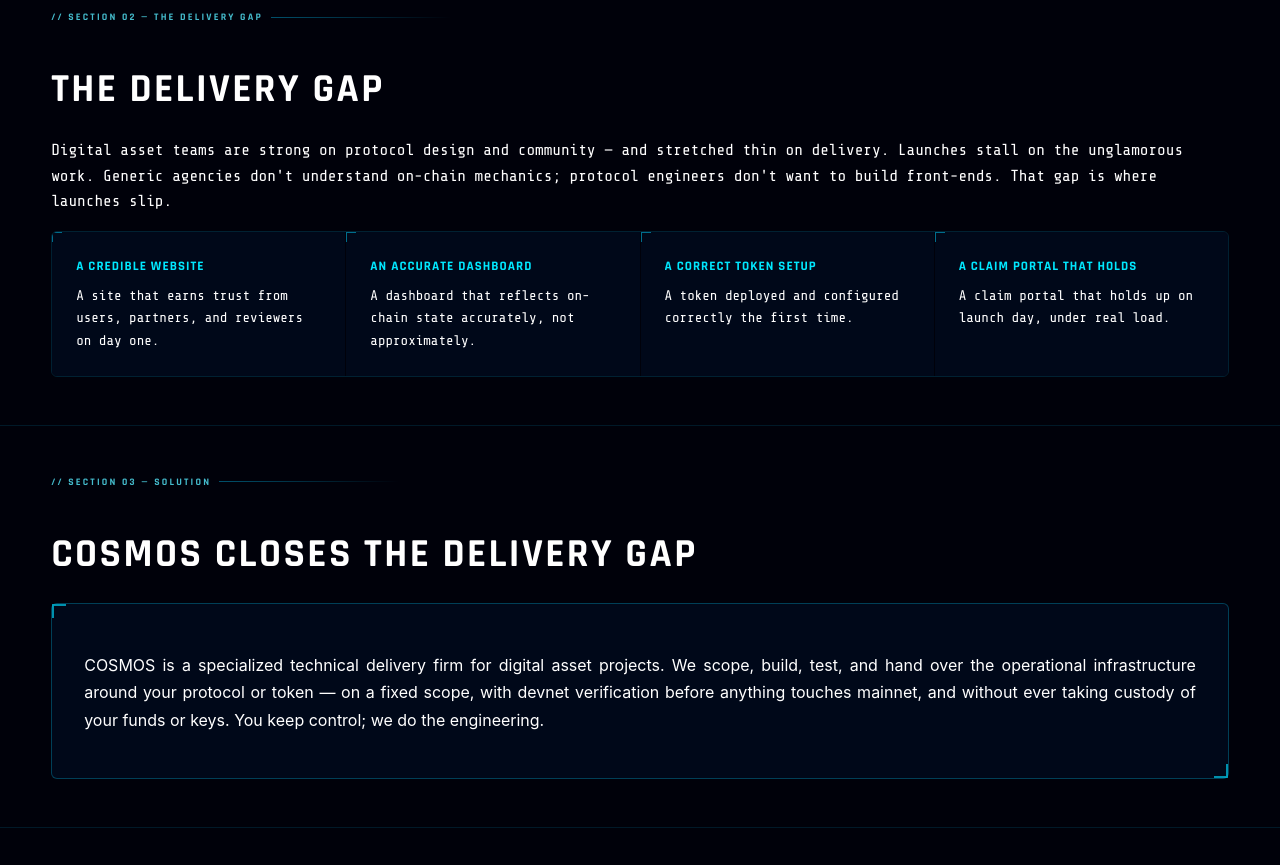
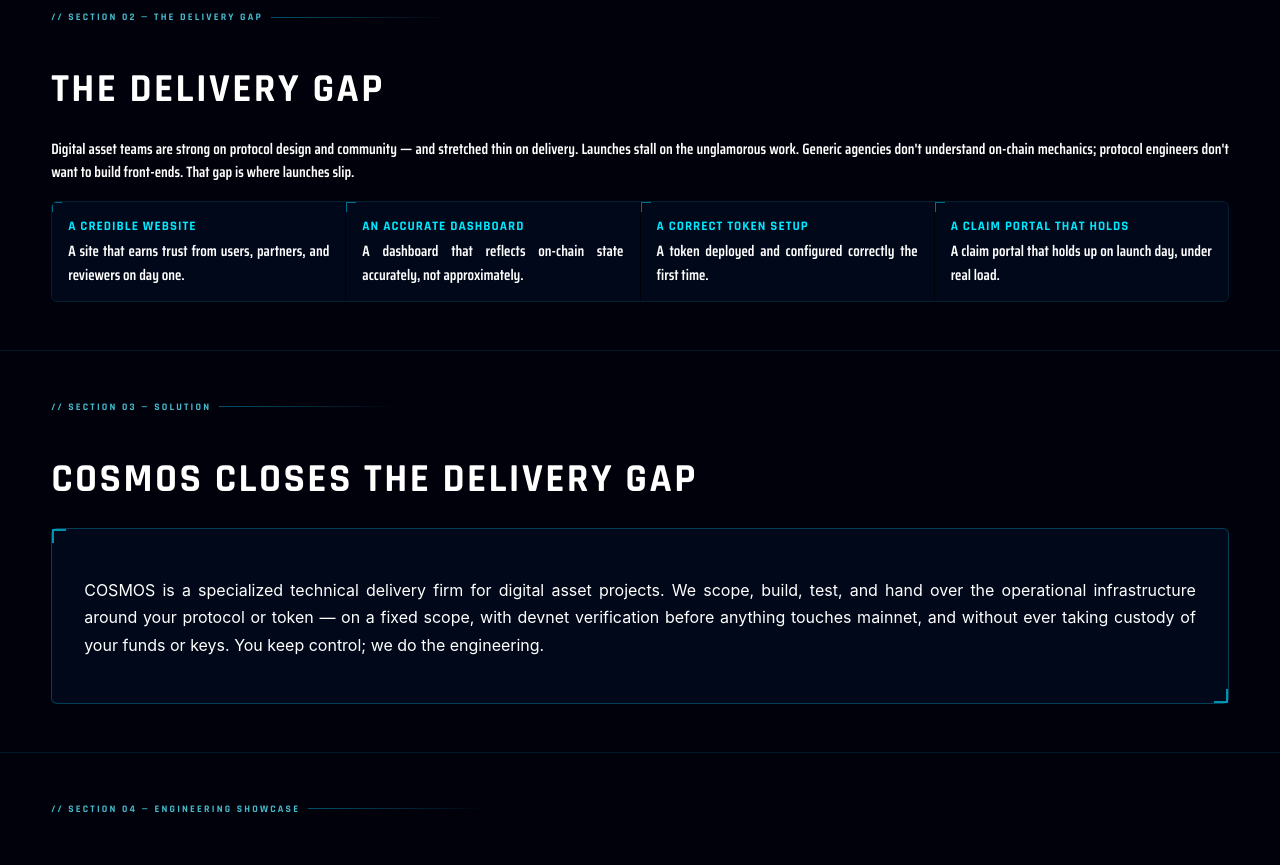
Before and after one commit to cosmosledgerlabs/cosmosledgerlabs-website, a Next.js app: page / in a window 1280 px wide. Shown: the part 840-1705 px from the top of the page. Built offline with nearby package versions, Linux system fonts and the light colour scheme; no server answers.

Commit message:
Refactor section body and card styles
Updated section body and card styles for better layout.

```diff
--- a/components/Sections.js
+++ b/components/Sections.js
@@ -17,13 +17,13 @@ export function Problem() {
     <section className={styles.section} id="problem">
       <div className="sec-tag">{L({ en: '// SECTION 02 — THE DELIVERY GAP', zh: '// 第 02 節 — 交付缺口' })} <div className="sec-tag-line"/></div>
       <h2 className={styles.secTitle}>{L({ en: 'THE DELIVERY GAP', zh: '交付缺口' })}</h2>
-      <p className={styles.secBody}>{L({
+      <p className={`${styles.secBody} ${styles.gapProse}`}>{L({
         en: "Digital asset teams are strong on protocol design and community — and stretched thin on delivery. Launches stall on the unglamorous work. Generic agencies don't understand on-chain mechanics; protocol engineers don't want to build front-ends. That gap is where launches slip.",
         zh: '數位資產團隊擅長協議設計與社群經營——卻在交付上人力吃緊。專案往往卡在那些不起眼的工作上。一般代理商不懂鏈上機制；協議工程師不想做前端。專案延誤，正是卡在這個缺口。',
       })}</p>
       <div className={styles.cardGrid}>
         {cards.map((c) => (
-          <div key={c.t.en} className={styles.card}><div className={styles.cardName}>{L(c.t)}</div><div className={styles.cardText}>{L(c.d)}</div></div>
+          <div key={c.t.en} className={`${styles.card} ${styles.gapTight}`}><div className={styles.cardName}>{L(c.t)}</div><div className={`${styles.cardText} ${styles.gapProse}`}>{L(c.d)}</div></div>
         ))}
       </div>
     </section>
```
